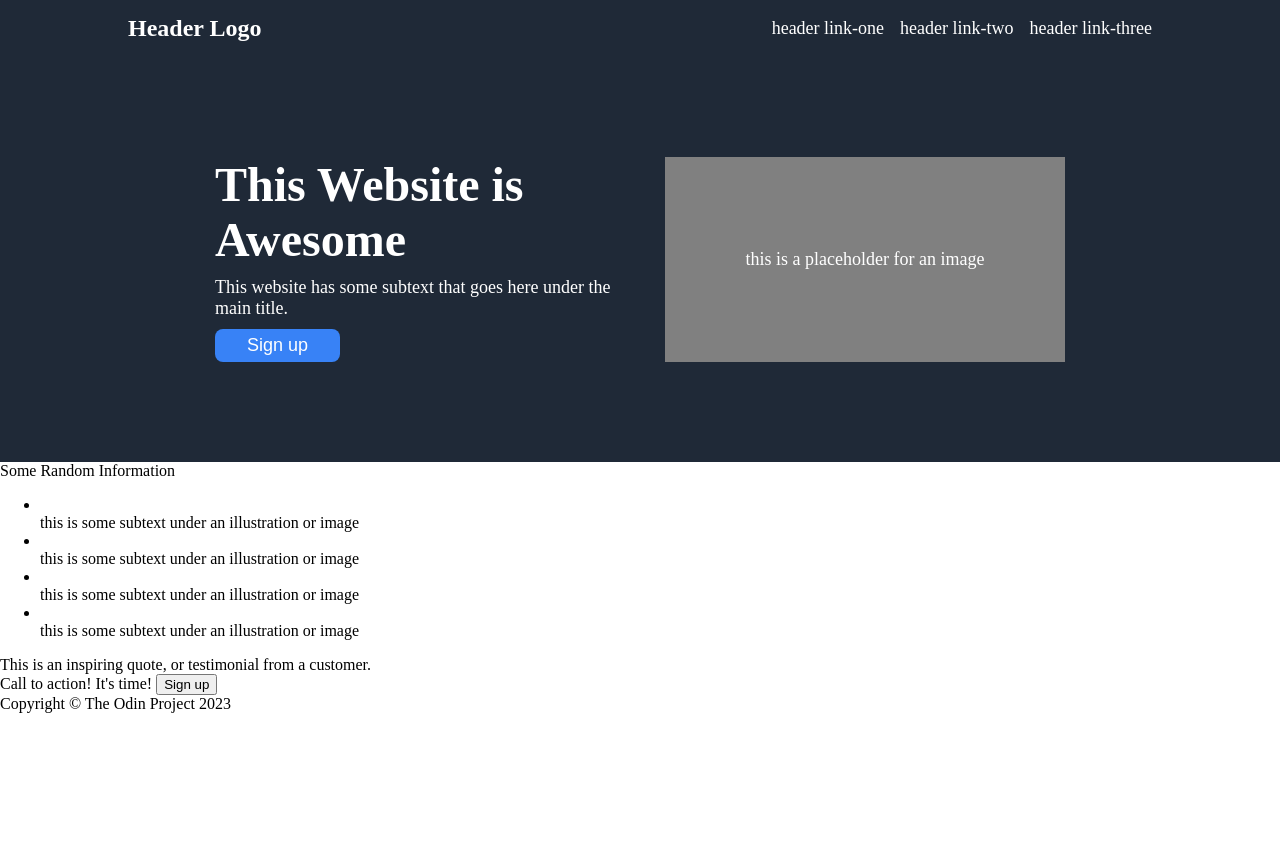
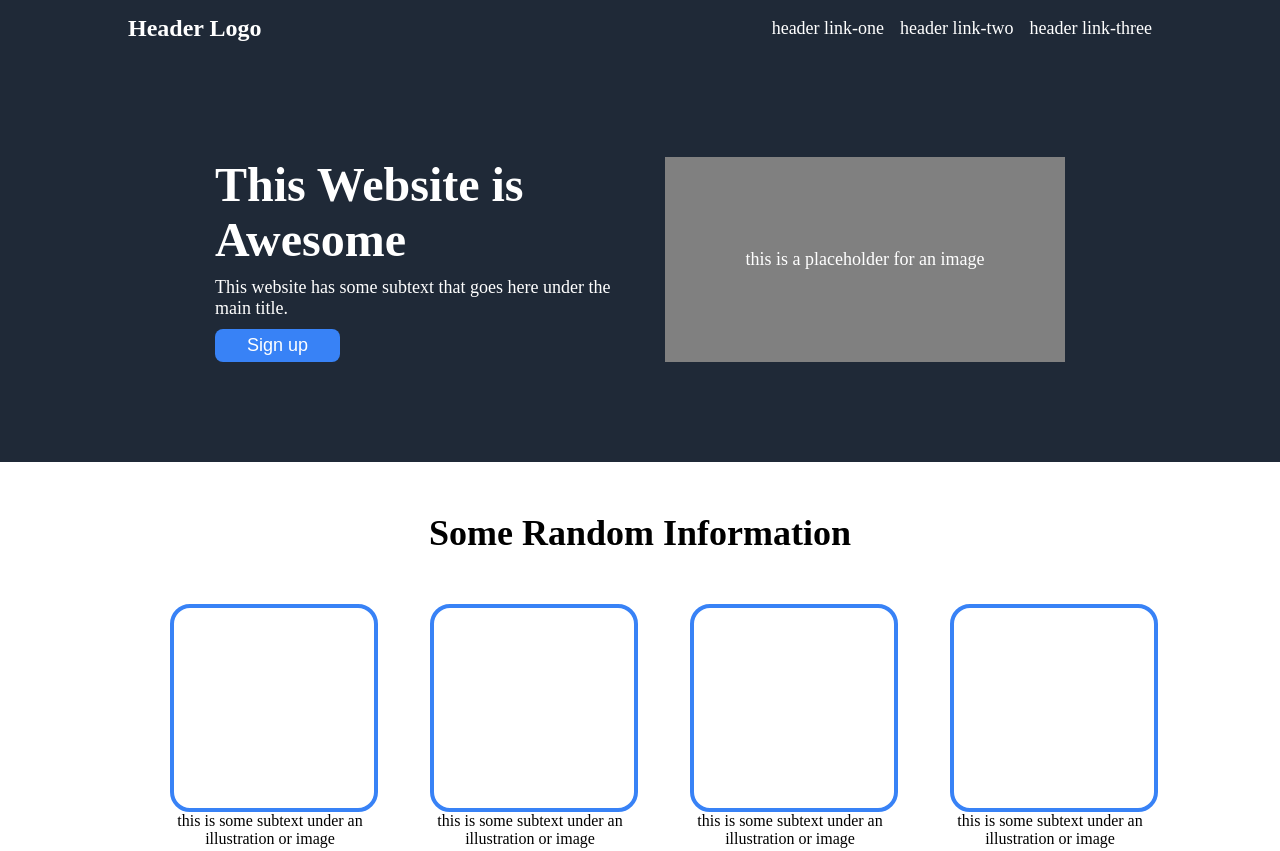
Before and after one commit to TheFlam123/Landing-Page, a plain HTML site: page index.html in a window 1280 px wide. Shown: the top 851 px of the page. Before the commit the page ends 800 px from the top, so only its background shows below. Drawn offline with Linux system fonts and the light colour scheme.

Commit message:
Create and align all body-one content

```diff
--- a/style.css
+++ b/style.css
@@ -72,5 +72,46 @@ a {
     justify-content: center;
     align-items: center;
     font-size: 18px;
+}
 
+.body-one {
+    display: flex;
+    flex-direction: column;
+    justify-content: center;
+    align-items: center;
+    padding: 50px 10% 100px 10%;
 }
+
+.body-one-title {
+    font-size: 36px;
+    font-weight: 900;
+    margin-bottom: 50px
+}
+
+.images {
+    display: flex;
+    list-style: none;
+    margin: 0;
+    gap: 60px;
+}
+
+.image-one,
+.image-two,
+.image-three,
+.image-four {
+    display: flex;
+    border: #3882F6 solid 4px;
+    width: 200px;
+    height: 200px;
+    border-radius: 20px;
+}
+
+.images-container {
+    display: flex;
+    flex-direction: column;
+}
+
+.image-text {
+    width: 200px;
+    text-align: center;
+}
```
